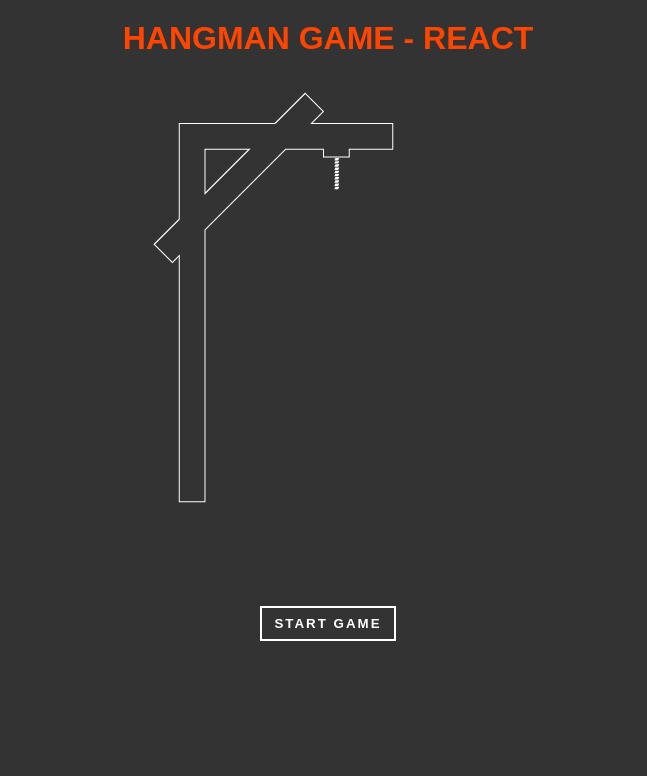
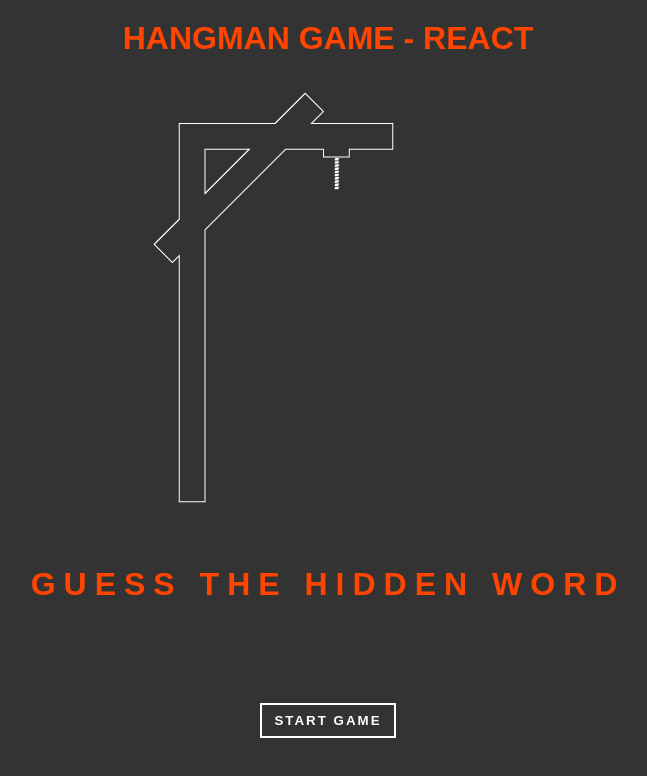
Before and after one commit to IvanMPR/hangman-react, a React (Vite) app: page / in a window 1280 px wide. Shown: the top 776 px of the page, without its empty margins (312-959 px from the left). Built offline with nearby package versions, Linux system fonts and the light colour scheme.

Commit message:
winning logic

```diff
--- a/src/components/GuessedWord.jsx
+++ b/src/components/GuessedWord.jsx
@@ -1,7 +1,10 @@
-import { playSound } from "../utils/sounds";
 import "./GuessedWord.css";
 
-export default function GuessedWord({ currentCountryName, previousGuesses }) {
+export default function GuessedWord({
+  isGamePlayed,
+  currentCountryName,
+  previousGuesses,
+}) {
   function processWord(word) {
     if (word) {
       const wordToLetters = word.toUpperCase().split("");
@@ -12,16 +15,17 @@ export default function GuessedWord({ currentCountryName, previousGuesses }) {
         } else return "_";
       });
       const parsedWord = parsedLetters.join("");
-      if (!parsedWord.includes("_")) {
-        playSound("win");
-      }
       return parsedWord;
     }
   }
 
   return (
     <div className='guessed-word-div'>
-      <h2 className='guessed-word'>{processWord(currentCountryName)}</h2>
+      <h2 className='guessed-word'>
+        {!isGamePlayed
+          ? "guess the hidden word"
+          : processWord(currentCountryName)}
+      </h2>
     </div>
   );
 }
--- a/src/components/GuessedWordInput.jsx
+++ b/src/components/GuessedWordInput.jsx
@@ -12,15 +12,19 @@ export default function GuessedWordInput({
 }) {
   const inputRef = useRef(null);
 
+  function displayMessage(message) {
+    return <p className='message'>{message}</p>;
+  }
+
   function handleGuess() {
     const letter = guess.trim().toUpperCase();
     if (!letter || previousGuesses.includes(letter)) {
+      displayMessage("You already used that letter");
       setGuess("");
       inputRef.current?.focus();
-
-      alert("You already used that letter");
       return;
     }
+
     setPreviousGuesses(prev => [...prev, letter]);
     setGuess("");
     inputRef.current?.focus();
```
